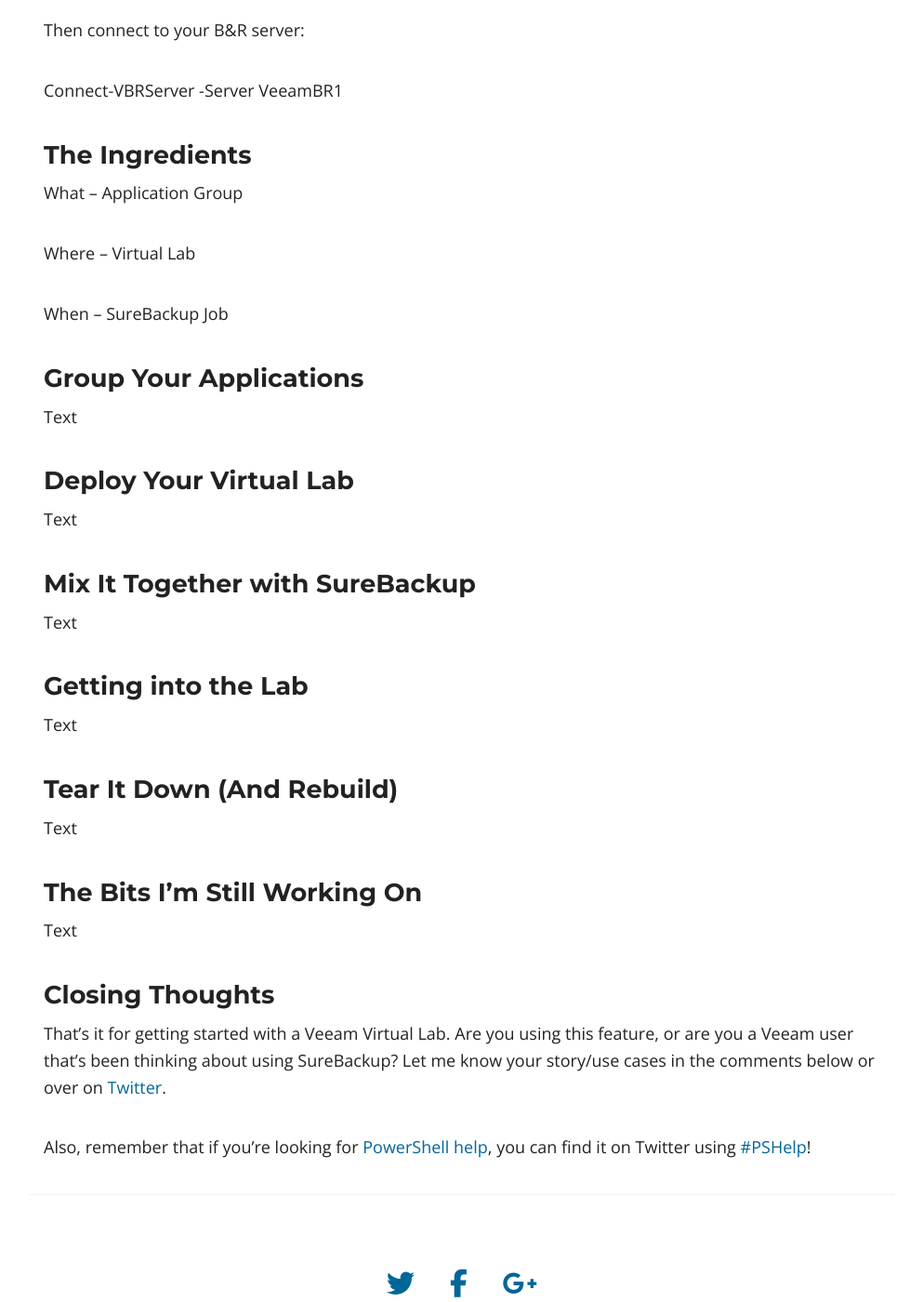
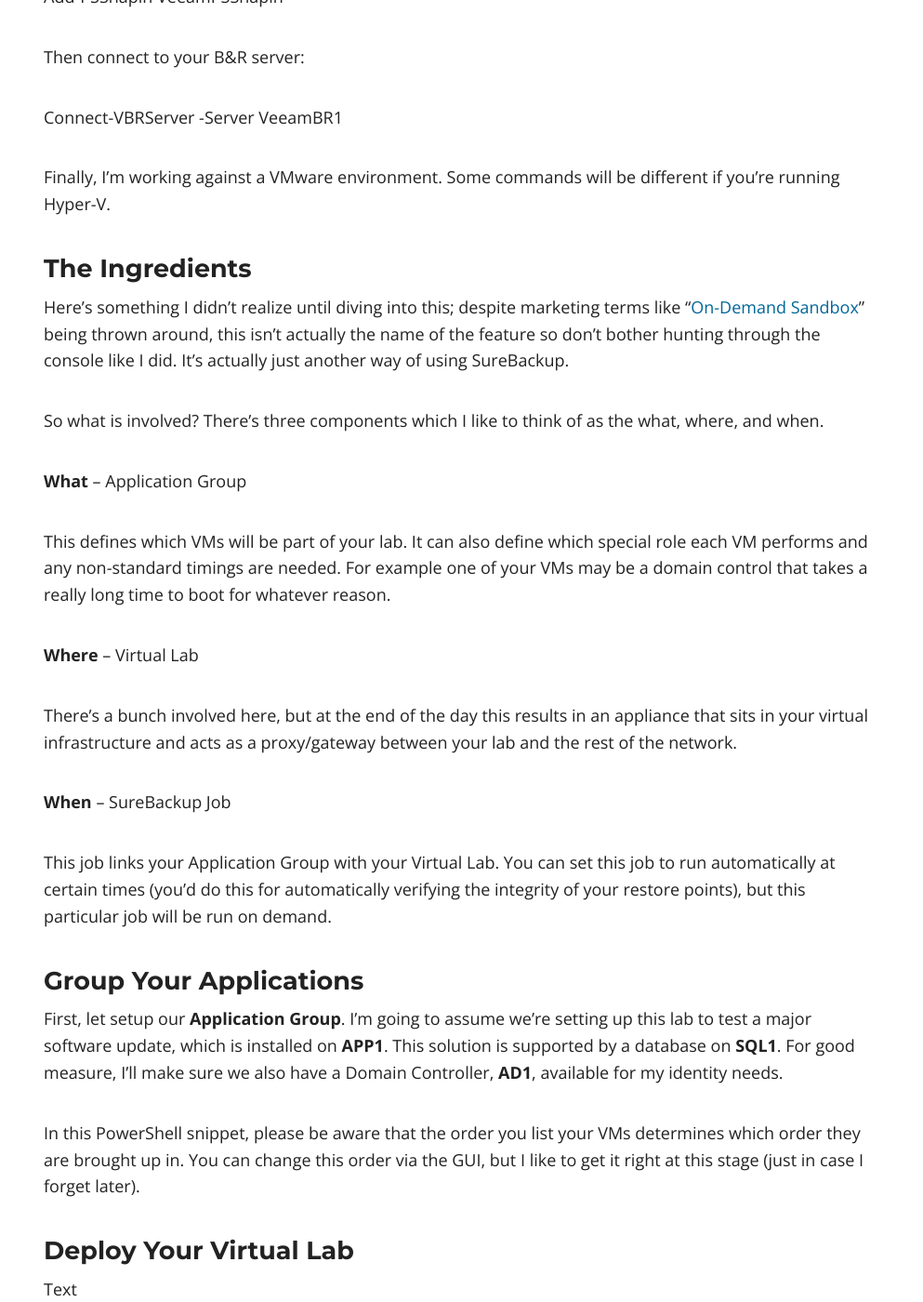
Before and after one commit to Windos/windos.github.io, a Jekyll site: the page built from _posts/2018-03-26-veeam-my-first-virtual-lab.md, in a window 1280 px wide and 1400 px high, scrolled down 1527 px. Shown: the whole window at 93% size, without its empty margins (143-1136 px from the left). Built offline with Jekyll 4.4.1, drawn with Linux system fonts in a browser that asks for light colours; nearby versions of some CDN libraries; some web fonts are replaced; our own code applies the rules of GitHub Pages for plain Markdown files; comment, search, counter and statistics services are not loaded; some of the changed text lies outside the part shown.

Commit message:
Progress, getting into the meat

```diff
--- a/_posts/2018-03-26-veeam-my-first-virtual-lab.md
+++ b/_posts/2018-03-26-veeam-my-first-virtual-lab.md
@@ -26,7 +26,10 @@
 PowerShell configuration will be possible in the future, but there’s no
 timeframes yet.
 
-If more PowerShell support is important to you, make sure you let Veeam know!
+Don’t get me wrong, [Veeam’s PowerShell
+support](https://helpcenter.veeam.com/docs/backup/powershell/getting_started.html?ver=95)
+is awesome, but if there’s something missing that’s important to you make sure
+you let them know!
 
 The Veeam PowerShell Snap-In (ergh, the sooner this is a module, the better) is
 installed alongside the Veeam Backup & Recovery Console. Load it like any
@@ -38,17 +41,51 @@
 
 Connect-VBRServer -Server VeeamBR1
 
+Finally, I’m working against a VMware environment. Some commands will be
+different if you’re running Hyper-V.
+
 ### The Ingredients
 
-What – Application Group
+Here’s something I didn’t realize until diving into this; despite marketing
+terms like “[On-Demand
+Sandbox](https://helpcenter.veeam.com/docs/backup/vsphere/sandbox.html?ver=95)”
+being thrown around, this isn’t actually the name of the feature so don’t bother
+hunting through the console like I did. It’s actually just another way of using
+SureBackup.
 
-Where – Virtual Lab
+So what is involved? There’s three components which I like to think of as the
+what, where, and when.
 
-When – SureBackup Job
+**What** – Application Group
+
+This defines which VMs will be part of your lab. It can also define which
+special role each VM performs and any non-standard timings are needed. For
+example one of your VMs may be a domain control that takes a really long time to
+boot for whatever reason.
+
+**Where** – Virtual Lab
+
+There’s a bunch involved here, but at the end of the day this results in an
+appliance that sits in your virtual infrastructure and acts as a proxy/gateway
+between your lab and the rest of the network.
+
+**When** – SureBackup Job
+
+This job links your Application Group with your Virtual Lab. You can set this
+job to run automatically at certain times (you’d do this for automatically
+verifying the integrity of your restore points), but this particular job will be
+run on demand.
 
 ### Group Your Applications
 
-Text
+First, let setup our **Application Group**. I’m going to assume we’re setting up
+this lab to test a major software update, which is installed on **APP1**. This
+solution is supported by a database on **SQL1**. For good measure, I’ll make
+sure we also have a Domain Controller, **AD1**, available for my identity needs.
+
+In this PowerShell snippet, please be aware that the order you list your VMs
+determines which order they are brought up in. You can change this order via the
+GUI, but I like to get it right at this stage (just in case I forget later).
 
 ### Deploy Your Virtual Lab
 
```
